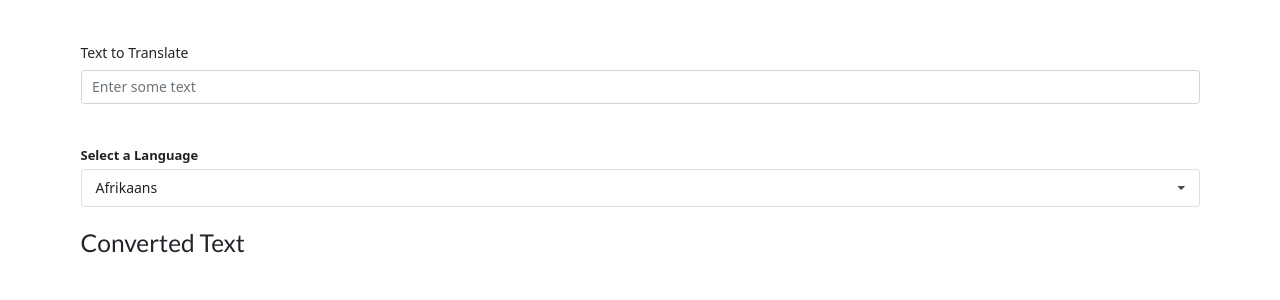
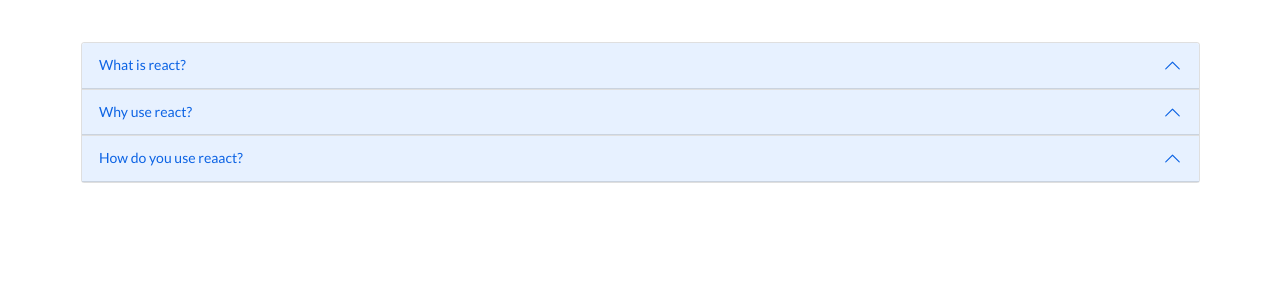
Before and after one commit to JamesWordie/widgets, a React (Create React App) app: page / in a window 1280 px wide. Shown: the top 300 px of the page. Built offline with nearby package versions, Linux system fonts and the light colour scheme; no server answers.

Commit message:
added in route component and fixed accordion

```diff
--- a/src/components/accordion.jsx
+++ b/src/components/accordion.jsx
@@ -8,7 +8,6 @@
 
   const onTitleClicked = (index) => {
     setActiveIndex(index);
-    // console.log('Title clicked', index)
   };
 
   const renderedItems = items.map((item, index) => {
@@ -16,19 +15,19 @@
 
     return (
       <div className="accordion-item" key={item.title}>
-        <h2 className="accordion-header" id="headingOne" onClick={() => onTitleClicked(index)} >
-          <button className="accordion-button" type="button" data-bs-toggle="collapse" data-bs-target="#collapseOne" aria-expanded="true" aria-controls="collapseOne">
+        <h2 className="accordion-header" id={`heading${index}`} onClick={() => onTitleClicked(index)} >
+          <button className="accordion-button" type="button" data-bs-toggle="collapse" data-bs-target={`#collapse${index}`} aria-expanded="true" aria-controls={`collapse${index}`}>
             {item.title}
           </button>
         </h2>
-        <div id="collapseOne" className={`accordion-collapse collapse ${show}`} aria-labelledby="headingOne" data-bs-parent="#accordionExample">
+        <div id={`collapse${index}`} className={`accordion-collapse collapse ${show}`} aria-labelledby={`heading${index}`} data-bs-parent="#accordionExample">
           <div className="accordion-body">
             {item.content}
           </div>
         </div>
       </div>
     );
-  })
+  });
 
   return (
     <div className="accordion" id="accordionExample">
--- a/src/components/app.jsx
+++ b/src/components/app.jsx
@@ -1,8 +1,9 @@
 import React, { useState } from 'react';
-// import Accordion from './accordion';
-// import Search from './search';
-// import Dropdown from './dropdown';
+import Accordion from './accordion';
+import Search from './search';
+import Dropdown from './dropdown';
 import Translate from './translate';
+import Route from './route';
 
 // class App extends React.Component {
 //   render() {
@@ -22,44 +23,49 @@
 
 // export default App;
 
-// const items = [
-//   {
-//     title: 'What is react?',
-//     content: 'React is a front-end javascript framework.'
-//   },
-//   {
-//     title: 'Why use react?',
-//     content: 'React is a favourite js library among engineers.'
-//   },
-//   {
-//     title: 'How do you use reaact?',
-//     content: 'You use react by using multiple compoents pieced together.'
-//   }
-// ];
+const items = [
+  {
+    title: 'What is react?',
+    content: 'React is a front-end javascript framework.'
+  },
+  {
+    title: 'Why use react?',
+    content: 'React is a favourite js library among engineers.'
+  },
+  {
+    title: 'How do you use reaact?',
+    content: 'You use react by using multiple compoents pieced together.'
+  }
+];
 
-// const options = [
-//   {
-//     label: 'A Touch of Red',
-//     value: 'red'
-//   },
-//   {
-//     label: 'A Hint of Green',
-//     value: 'green'
-//   },
-//   {
-//     label: 'A Shade of Blue',
-//     value: 'blue'
-//   }
-// ]
+const options = [
+  {
+    label: 'A Touch of Red',
+    value: 'red'
+  },
+  {
+    label: 'A Hint of Green',
+    value: 'green'
+  },
+  {
+    label: 'A Shade of Blue',
+    value: 'blue'
+  }
+];
 
 const App = () => {
-  // const [selected, setSelected] = useState(options[0]);
+  const [selected, setSelected] = useState(options[0]);
 
   return (
     <div className="container my-5">
-      {/*<Accordion items={items} />*/}
-      {/*<Search />*/}
-{/*      <Dropdown
+      <Route path='/'>
+        <Accordion items={items} />
+      </Route>
+      <Route path='/list'>
+        <Search />
+      </Route>
+      <Route path='/dropdown'>
+        <Dropdown
           label="Pick a Colour"
           selected={selected}
           onSelectedChange={setSelected}
@@ -72,8 +78,11 @@
             temporibus accusantium sint minima necessitatibus alias dolores
             incidunt molestias voluptatem voluptate nesciunt.
           </h1>
-      </div>*/}
+        </div>
+      </Route>
+      <Route path='/translate'>
         <Translate />
+      </Route>
     </div>
   )
 };
--- /dev/null
+++ b/src/components/route.jsx
@@ -0,0 +1,11 @@
+// import React from 'react';
+
+// children due to passing a fucntion as a prop from App.jsx in route
+
+const Route = ({ path, children }) => {
+  return window.location.pathname === path
+    ? children
+    : null;
+};
+
+export default Route;
```
Lines whose indentation alone changed are shown as unchanged.
